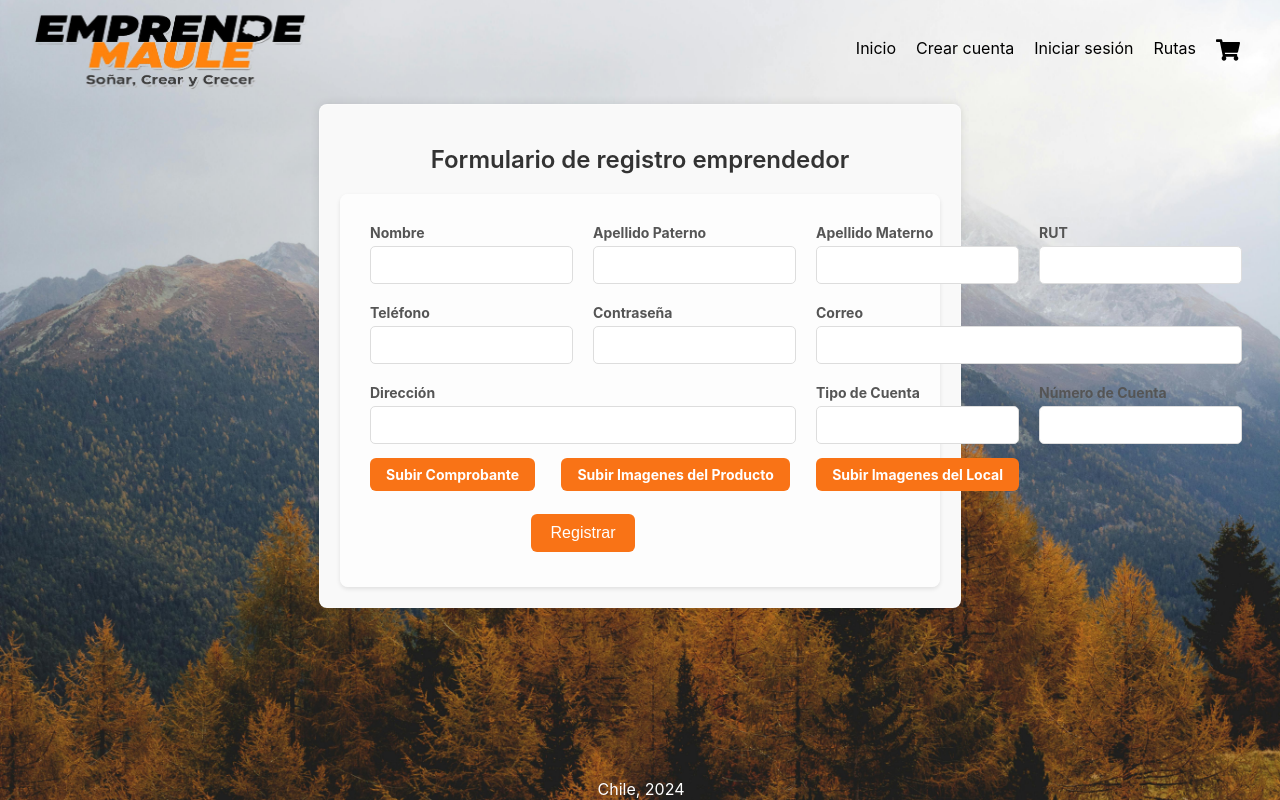
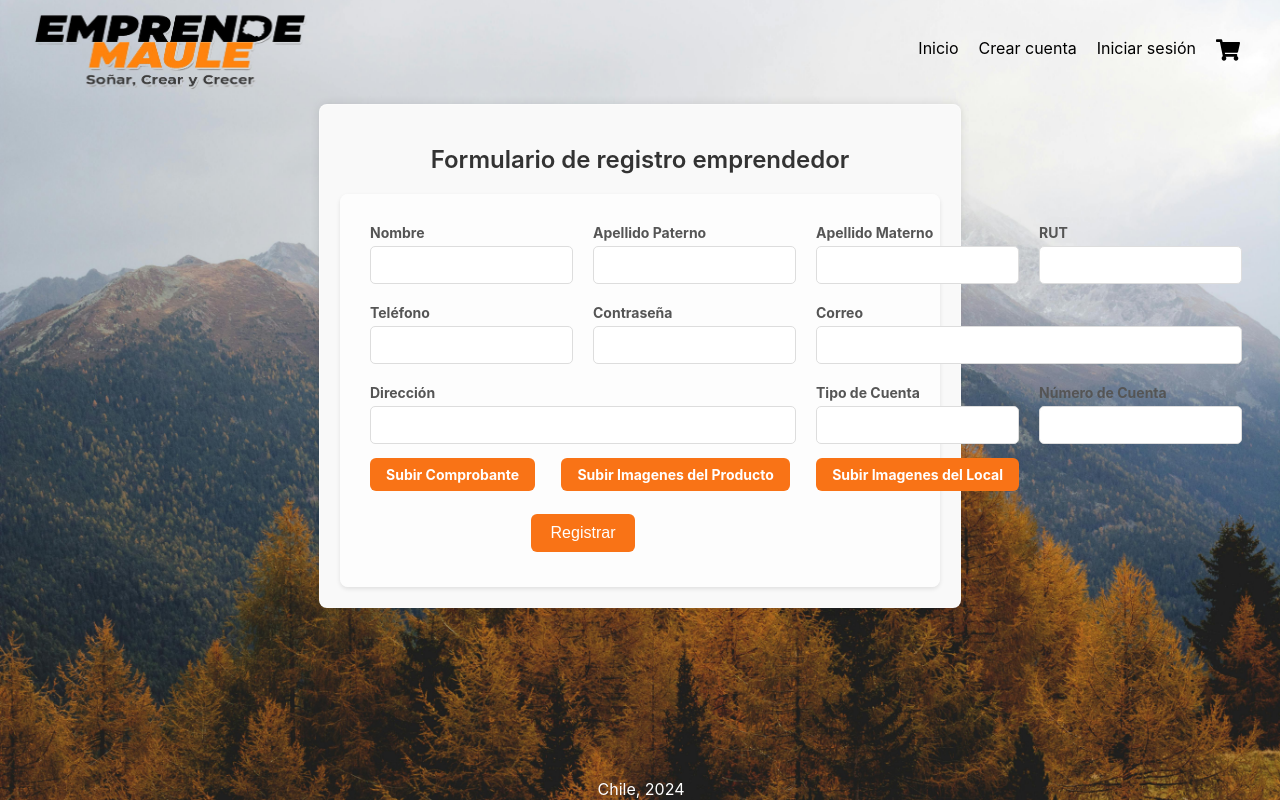
Before and after one commit to jose-sepulveda/Emprende-Maule, a React (Create React App) app in the folder Front/: page /formCrearE in a window 1280 px wide. Built offline with nearby package versions, Linux system fonts and the light colour scheme.

Commit message:
pequeño cambio

```diff
--- a/Front/src/components/Menu/index.js
+++ b/Front/src/components/Menu/index.js
@@ -44,7 +44,6 @@ function Menu(){
         routes.push(
             { to: "/crearCuenta", text: "Crear cuenta" },
             { to: "/login", text: "Iniciar sesión" },
-            { to: "/inicio-admin", text: "Rutas" }
 
         );
     }
@@ -106,6 +105,6 @@ routes.push({to:"/gestionCategorias", text:"Gestion Categorias"})
 routes.push({to:"/gestionEmprendedores", text:"Gestion Emprededores"})
 routes.push({to:"/gestionAdmin", text:"Gestion Admin"})
 routes.push({to:"/tablaP", text:"Productos"})
-routes.push({to:"/inicio-admin", text:"Rutas admin"})
+
 
 export { Menu };
```
